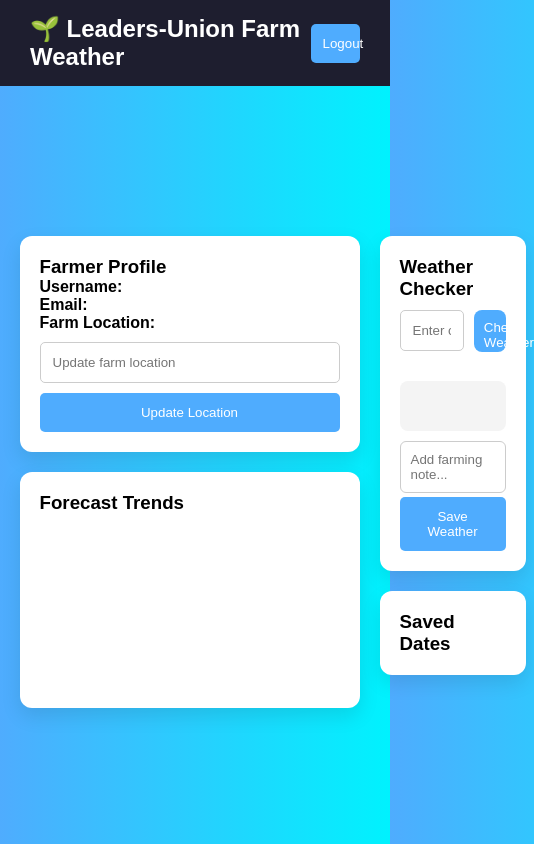
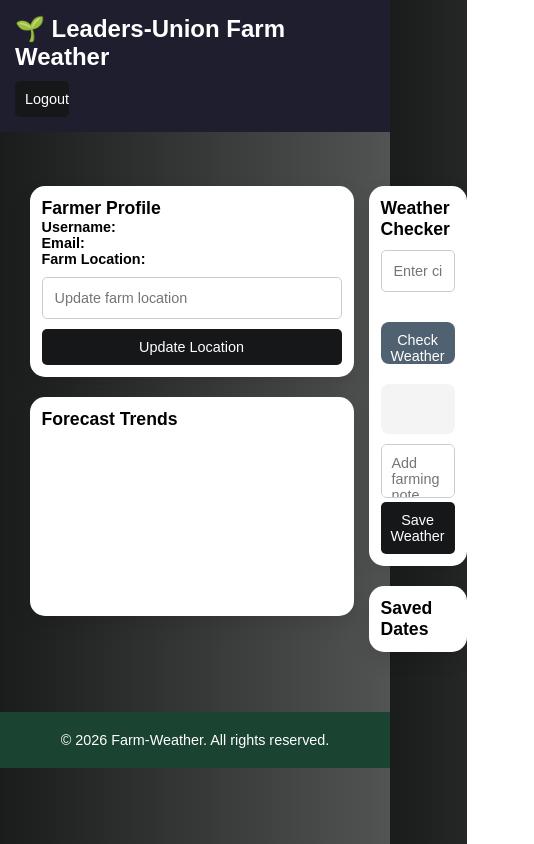
Before and after one commit to aarejamiu/farm-weather-project, a website: page frontend/dashboard.html in a window 390 px wide. Shown: the whole page, 534 px wide, since content can reach past the window. Drawn offline with nearby package versions, Linux system fonts and the light colour scheme; no server answers; sample sign-in values are in the browser's storage.

Commit message:
dashboard responsiveness adjustment

```diff
--- a/backend/models/user.js
+++ b/backend/models/user.js
@@ -16,7 +16,7 @@ const UserSchema = new mongoose.Schema({
     },
     farmLocation: {
         type: String,
-        required: true,
+        required: false,
         default: ""
     }
 }, {timestamps: true});
--- a/frontend/css/landing.css
+++ b/frontend/css/landing.css
@@ -6,40 +6,45 @@
 
 body {
     font-family: Arial, sans-serif;
-    background-color: #f4f7f2;
     color: #333;
     line-height: 1.6;
 }
 
-.navbar {
+.custom-navbar {
     display: flex;
-    justify-content: space-between;
+    justify-content: space-around;
     align-items: center;
     padding: 15px 40px;
-    background-color: white;
+    background-color: #1b4332;
     box-shadow: 0 2px 10px rgba(0,0,0,0.08);
     flex-wrap: wrap;
     gap: 15px;
 }
 
-.navbar h2 {
+.custom-navbar div {
+    display: flex;
+    padding: 10px;
+    gap: 10px;
+}
+
+.custom-navbar h2 {
     font-size: 1.7rem;
-    color: #2e7d32;
+    color: white;
     font-weight: bold;
 }
 
-.navbar div {
+.custom-navbar div {
     display: flex;
     gap: 10px;
 }
 
-.navbar .btn {
+.custom-navbar .btn {
     padding: 10px 20px;
     border-radius: 8px;
     transition: 0.3s ease;
 }
 
-.navbar .btn:hover {
+.custom-navbar .btn:hover {
     transform: translateY(-2px);
 }
 
@@ -117,19 +122,19 @@ footer {
 }
 
 @media (max-width: 768px) {
-    .navbar {
+    .custom-navbar {
         flex-direction: column;
         align-items: flex-start;
         padding: 20px;
     }
-    .navbar h2 {
+    .custom-navbar h2 {
         font-size: 1.3rem;
     }
-    .navbar div {
+    .custom-navbar div {
         width: 100%;
         flex-wrap: wrap;
     }
-    .navbar .btn {
+    .custom-navbar .btn {
         width: 100%;
         text-align: center;
     }
--- a/frontend/css/styles.css
+++ b/frontend/css/styles.css
@@ -8,7 +8,7 @@
 
 /* BODY */
 body {
-  background: linear-gradient(to right, #4facfe, #00f2fe);
+  background: linear-gradient(to right, #1a1b1b, #525353);
   min-height: 100vh;
   display: flex;
   flex-direction: column;
@@ -45,14 +45,14 @@ input {
 }
 
 input:focus {
-  border-color: #4facfe;
+  border-color: #6b859c;
 }
 
 /* BUTTONS */
 button {
   width: 100%;
   padding: 12px;
-  background: #4facfe;
+  background: #161718;
   color: white;
   border: none;
   border-radius: 5px;
@@ -61,12 +61,12 @@ button {
 }
 
 button:hover {
-  background: #00c6ff;
+  background: #333a3b;
 }
 
 /* LINKS */
 a {
-  color: #4facfe;
+  color: #3f4b55;
   text-decoration: none;
 }
 
@@ -83,7 +83,7 @@ a:hover {
 /* NAVBAR (Dashboard) */
 nav {
   width: 100%;
-  background: #333;
+  background-color: #1b4332;
   color: white;
   padding: 15px;
   display: flex;
@@ -174,7 +174,7 @@ body .container {
   width: 30%;
   margin-top: 10px;
   padding: 10px;
-  background: #4facfe;
+  background: #506272;
   color: white;
   border: none;
   border-radius: 8px;
@@ -248,9 +248,92 @@ textarea {
 .chart-card {
   height: fit-content;
 }
-/* RESPONSIVE */
+
+footer {
+    background-color: #1b4332;
+    color: white;
+    text-align: center;
+    padding: 20px;
+    margin-top: 50px;
+    width: 100%;
+}
+/* =========================
+   TABLETS
+========================= */
+
+@media (max-width: 1024px) {
+  .dashboard {
+    grid-template-columns:
+    repeat(2, 1fr);
+    gap: 15px;
+    padding: 15px;
+  }
+}
+
 @media (max-width: 768px) {
+  body {
+    padding: 0;
+  }
+  .navbar {
+    flex-direction: column;
+    gap: 10px;
+    align-items: flex-start;
+    padding: 15px;
+  }
   .dashboard {
     grid-template-columns: 1fr;
+    padding: 10px;
+    gap: 15px;
+  }
+  .card {
+    padding: 15px;
+    border-radius: 15px;
+  }
+  .input-group {
+    flex-direction: column;
+    gap: 10px;
+  }
+  .input-group input {
+    width: 100%;
+  }
+  .input-group button {
+    width: 100%;
+  }
+  #forecastContainer {
+    display: flex;
+    flex-direction: column;
+    gap: 10px;
+  }
+  .forecast-card {
+    width: 100%;
+  }
+  #savedDates {
+    max-height: 300px;
+    overflow-y: auto;
   }
 }
+/* =========================
+   SMALL PHONES
+========================= */
+@media (max-width: 480px) {
+  h2 {
+    font-size: 1.5rem;
+  }
+  h3 {
+    font-size: 1.1rem;
+  }
+  p {
+    font-size: 0.9rem;
+  }
+  button {
+    font-size: 0.9rem;
+    padding: 10px;
+  }
+  input,
+  textarea {
+    font-size: 0.9rem;
+  }
+  .card {
+    padding: 12px;
+  }
+}
--- a/frontend/dashboard.html
+++ b/frontend/dashboard.html
@@ -130,6 +130,9 @@
 
   </div>
   </div>
+  <footer>
+        <p>&copy; 2026 Farm-Weather. All rights reserved.</p>
+    </footer>
 
   <script src="js/dashboard.js"></script>
 
--- a/frontend/js/dashboard.js
+++ b/frontend/js/dashboard.js
@@ -158,17 +158,37 @@ const loadProfile = async () => {
         if (await handleUnauthorized(res)) return;
 
         const data = await res.json();
-        document.getElementById('profileName').textContent = data.name;
+        document.getElementById('profileName').textContent = data.username;
         document.getElementById('profileEmail').textContent = data.email;
         document.getElementById('profileLocation').textContent = data.farmLocation || "Not set";
 
         if (data.farmLocation){
             document.getElementById('newLocation').value = data.farmLocation;
+
+        loadWeather(data.farmLocation);
+        loadForecast(data.farmLocation);
         }
     } catch (error) {
         console.error("Error loading profile:", error);
     }
 };
+
+const loadWeather = async (location) => {
+    try {
+        const res = await fetch(`http://localhost:5000/api/weather/weather?location=${encodeURIComponent(location)}`);
+
+        const data = await res.json();
+        const weather = data.weather;
+
+        document.getElementById('temp').textContent = `Temp: ${weather.temp} °C`;
+        document.getElementById('humidity').textContent = `Humidity: ${weather.humidity}%`;
+        document.getElementById('wind').textContent = `Wind: ${weather.wind} km/h`;
+        document.getElementById('condition').textContent = `Condition: ${weather.condition}`;
+        document.getElementById('locationDisplay').textContent = `Location: ${weather.city}`;
+    } catch (error) {
+        console.error("Error loading weather:", error);
+    }
+}
 
 const loadForecast = async (location) => {
     try {
```
Also changed, not shown: index.html (+15 -7 lines).
